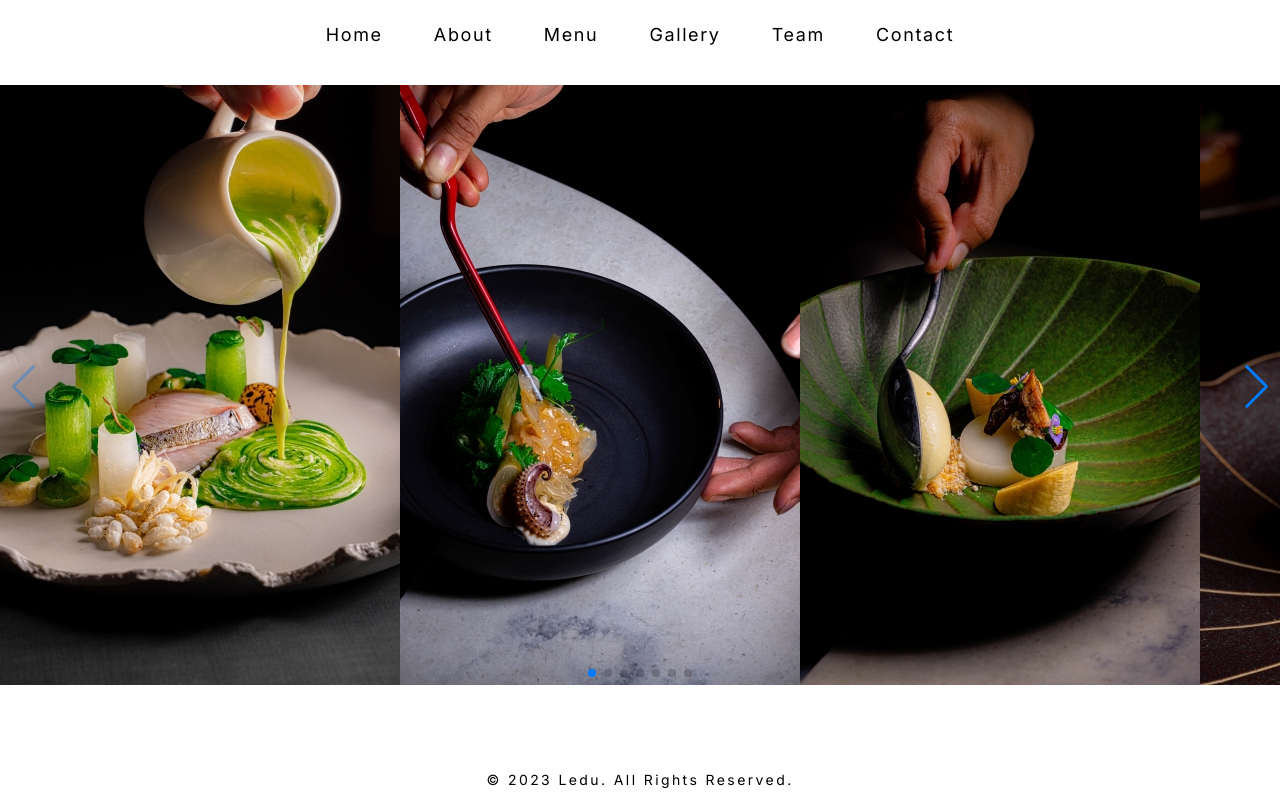
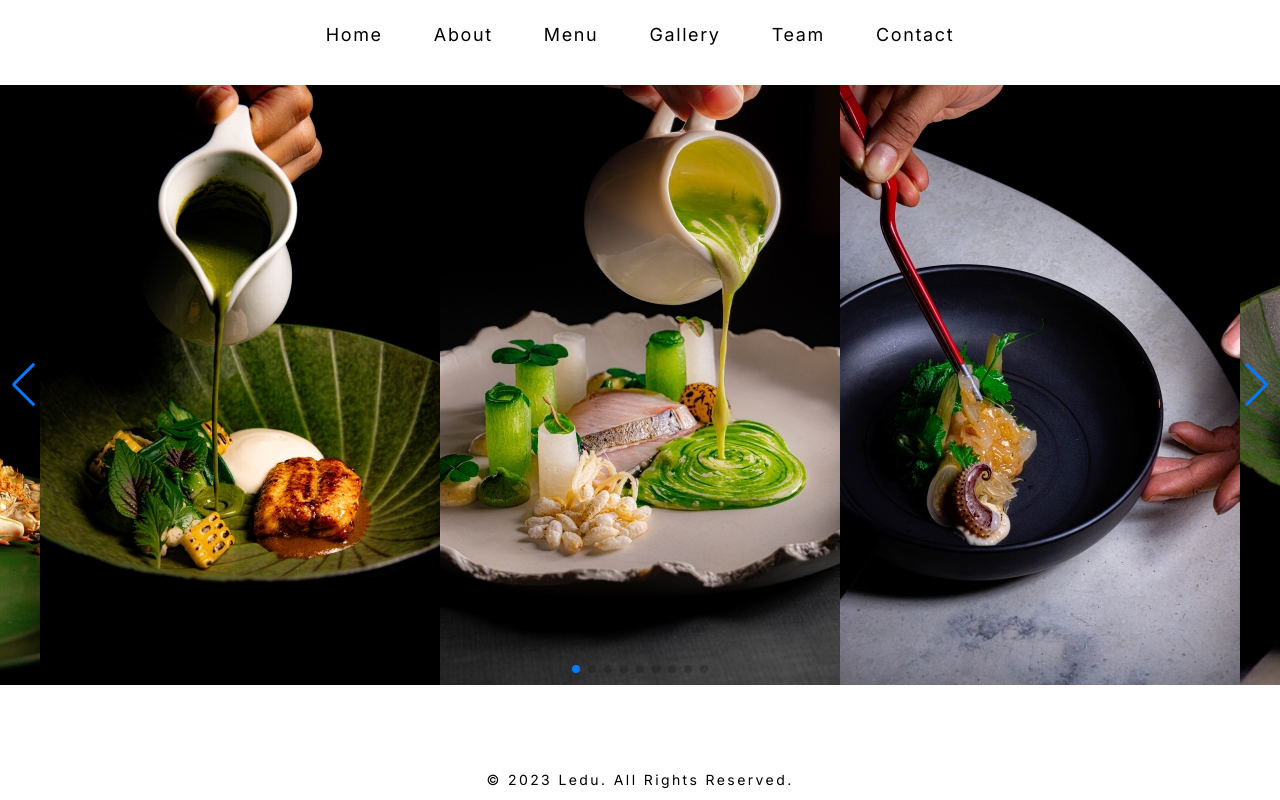
Before and after one commit to mopinator/Ledu, a React (Vite) app: page /gallery in a window 1280 px wide. Built offline with nearby package versions, Linux system fonts and the light colour scheme.

Commit message:
changed view ports

```diff
--- a/src/pages/Gallery/Gallery.jsx
+++ b/src/pages/Gallery/Gallery.jsx
@@ -19,8 +19,8 @@ export default function Gallery() {
 						// effect={"coverflow"}
 						slidesPerView={"auto"}
 						grabCursor={true}
-						// loop={true}
-						// centeredSlides={true}
+						loop={true}
+						centeredSlides={true}
 						pagination={{ clickable: true }}
 						navigation={{ clickable: true }}
 						// coverflowEffect={{
--- a/src/pages/Gallery/Gallery.module.css
+++ b/src/pages/Gallery/Gallery.module.css
@@ -1,8 +1,14 @@
 .main-container {
+	/* display: flex;
+	justify-content: center; */
 	margin-top: 6rem;
+	/* overflow-x: hidden; */
 }
 
 #swiper-slide {
+	display: flex;
+	justify-content: center;
+	align-items: center;
 	width: max-content;
 }
 
```
